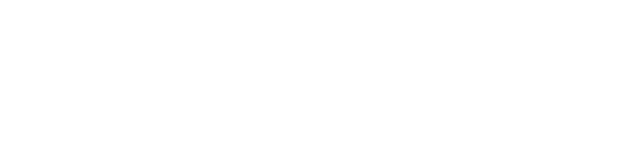
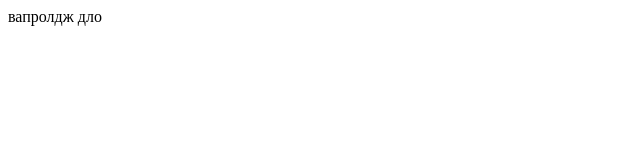
Before and after one commit to IrynaLychak/lab_web, a plain HTML site: page lab_1/index.html in a window 1280 px wide. Shown: the whole page, without its empty margins (0-640 px from the left). Drawn offline with Linux system fonts and the light colour scheme.

Commit message:
add file

```diff
--- a/lab_1/index.html
+++ b/lab_1/index.html
@@ -8,7 +8,8 @@
 </head>
 
 <body>
-
+    вапролдж
+    дло
 </body>
 
 </html>
```
